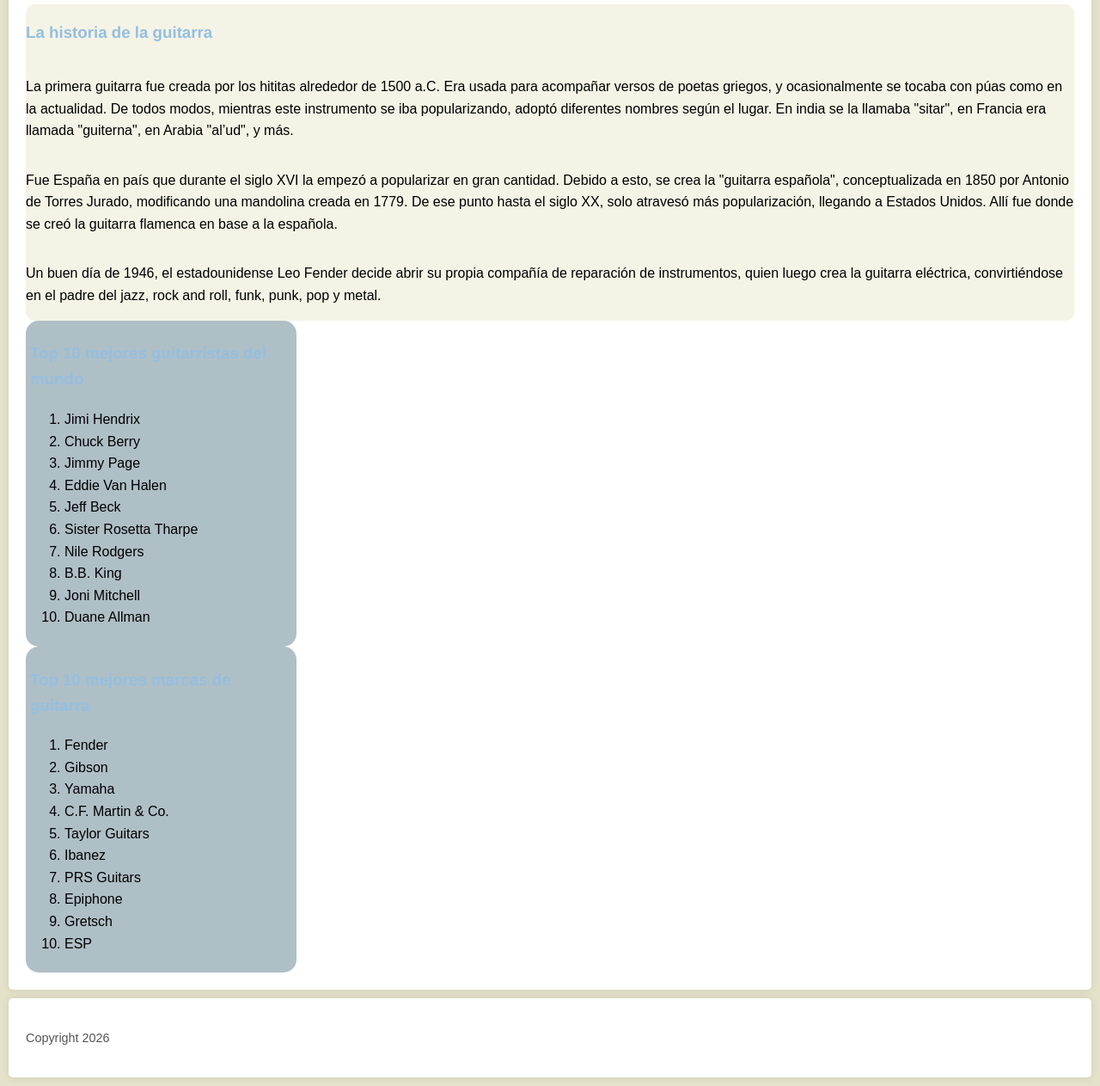
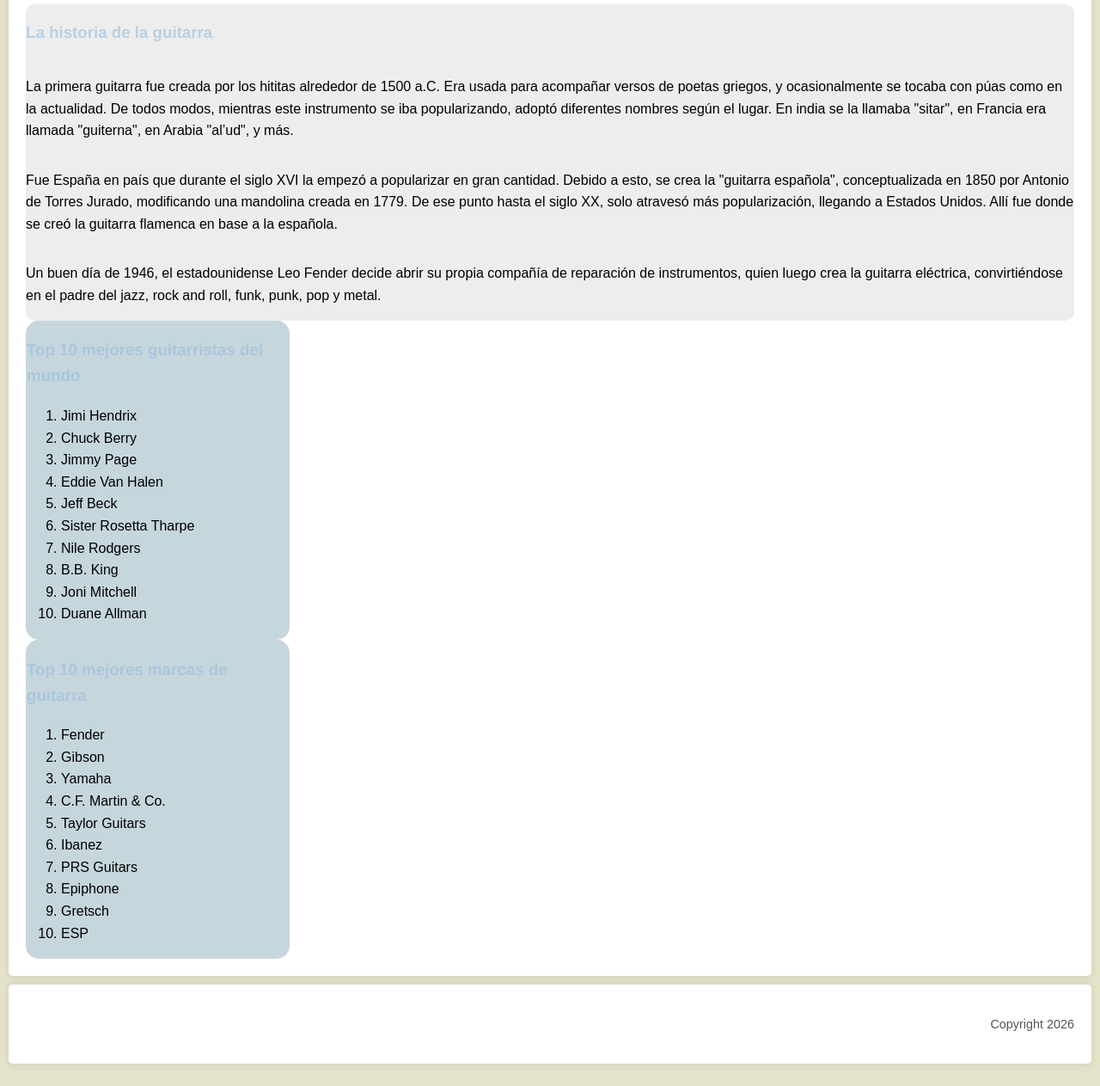
Before and after one commit to larakowal2/TP-final-Kowal-Lara-4toC, a plain HTML site: page index.html in a window 1280 px wide. Shown: the part 783-2046 px from the top of the page at 86% size. Drawn offline with Linux system fonts and the light colour scheme.

Commit message:
detalles

```diff
--- a/style.css
+++ b/style.css
@@ -16,14 +16,13 @@ h2{
 
 h3{
     font-family:'Franklin Gothic Medium', 'Arial Narrow', Arial, sans-serif;
-    color: #93bfe1;
+    color: #99bfdda3;
 }
 
 div{
-    padding: 5px;
+    padding: 1px;
     border-radius: 15px;
-    border: #afbfc6cd;
-    background: #afbfc6;
+    background: #c6d6dd;
     width: 25%;
 }
 
@@ -69,13 +68,13 @@ main {
 section {
     display: flex;
     flex-direction: column;
-    background-color: #f3f2e1db;
+    background-color: #eaeaeadb;
     border-radius: 10px;
 }
 
 
 footer {
-    text-align: left;
+    text-align: right;
     font-size: 0.9em;
     color: #555;
 }
@@ -83,5 +82,5 @@ footer {
 .logo{
     width: 150px;
     height: auto;
-    align-self: center;
+    box-align: center;
 }
```
